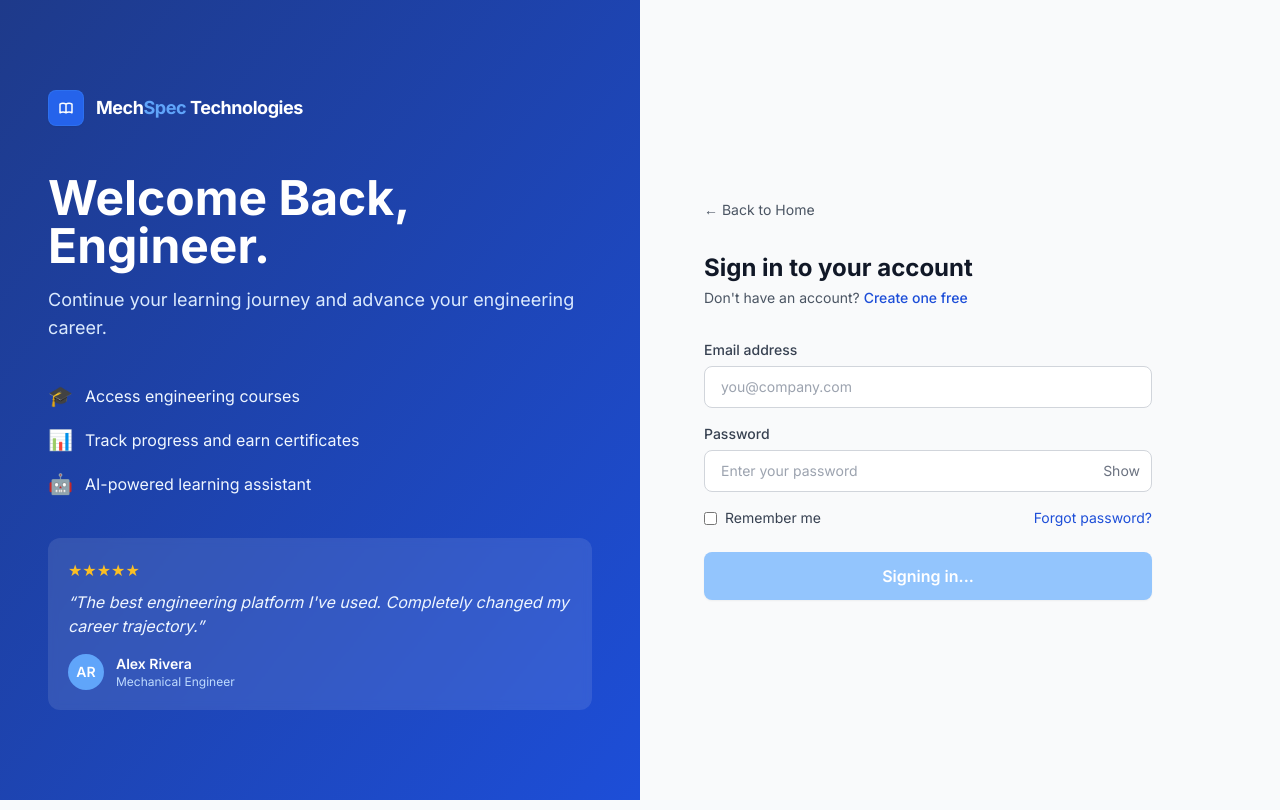
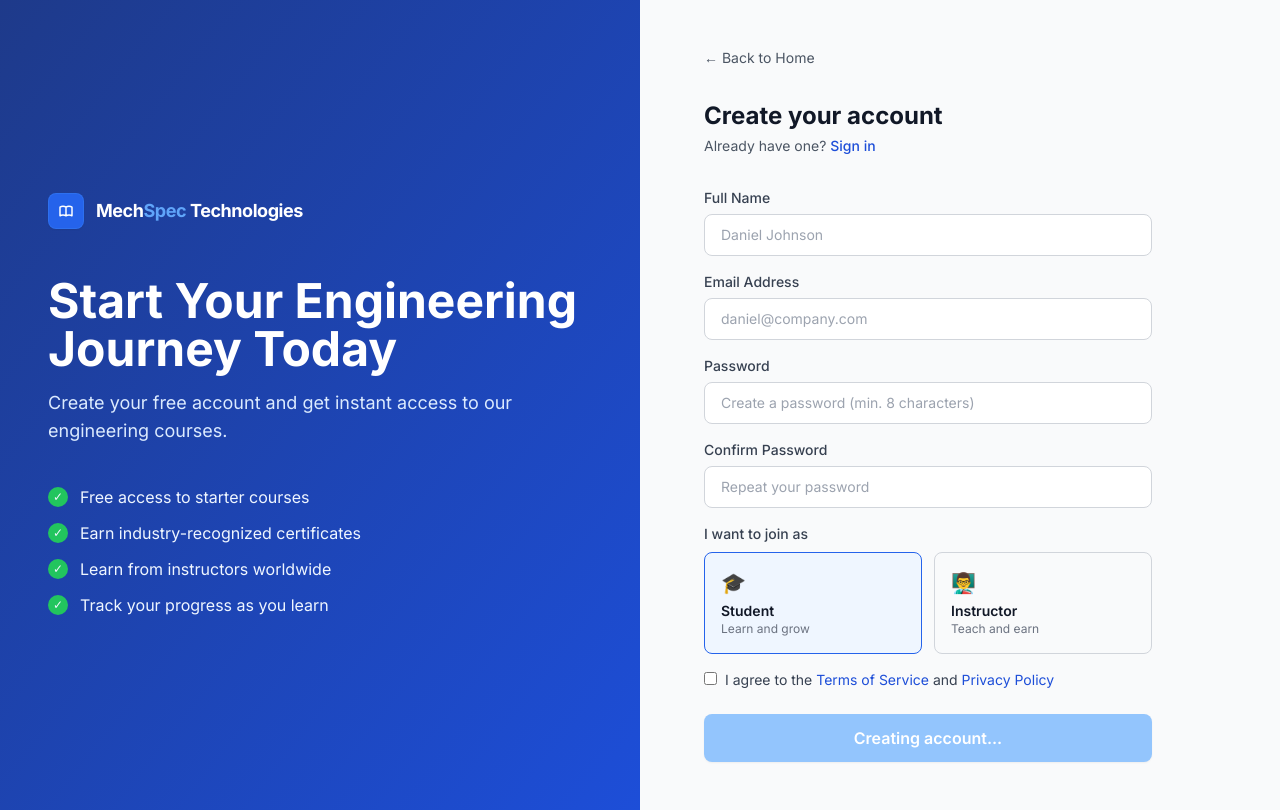
Before and after one commit to Daniel-Dadzie/secure-lms-mvp, a Next.js app in the folder client/: page /register in a window 1280 px wide. Built offline with nearby package versions, Linux system fonts and the light colour scheme; no server answers.

Commit message:
feat: implement registration page with validation and user role selection

```diff
--- a/client/src/app/(auth)/register/page.tsx
+++ b/client/src/app/(auth)/register/page.tsx
@@ -1,4 +1,4 @@
-// src/app/login/page.tsx
+// src/app/register/page.tsx
 "use client";
 
 import { useState } from "react";
@@ -7,51 +7,68 @@ import { useRouter } from "next/navigation";
 import { useAuthStore } from "@/store/auth.store";
 import { getDashboardPath } from "@/lib/redirects";
 
-// ----------------------------------------------------------------------------
-// Testimonial/feature content — kept as local, swappable config rather than
-// hardcoded JSX. The testimonial (name/company/quote) is placeholder content
-// pending real user testimonials; swapping or removing it later is a one-line
-// change here, not a page rewrite.
-// ----------------------------------------------------------------------------
 const FEATURES = [
-  { emoji: "🎓", text: "Access engineering courses" },
-  { emoji: "📊", text: "Track progress and earn certificates" },
-  { emoji: "🤖", text: "AI-powered learning assistant" },
+  "Free access to starter courses",
+  "Earn industry-recognized certificates",
+  "Learn from instructors worldwide",
+  "Track your progress as you learn",
 ];
 
-const TESTIMONIAL = {
-  quote: "The best engineering platform I've used. Completely changed my career trajectory.",
-  name: "Alex Rivera",
-  role: "Mechanical Engineer",
-  rating: 5,
-};
+type RoleChoice = "STUDENT" | "INSTRUCTOR";
 
-export default function LoginPage() {
+export default function RegisterPage() {
   const router = useRouter();
-  const login = useAuthStore((state) => state.login);
+  const register = useAuthStore((state) => state.register);
   const isLoading = useAuthStore((state) => state.isLoading);
 
+  const [fullName, setFullName] = useState("");
   const [email, setEmail] = useState("");
   const [password, setPassword] = useState("");
-  const [showPassword, setShowPassword] = useState(false);
-  const [rememberMe, setRememberMe] = useState(false);
+  const [confirmPassword, setConfirmPassword] = useState("");
+  const [role, setRole] = useState<RoleChoice>("STUDENT");
+  const [agreedToTerms, setAgreedToTerms] = useState(false);
   const [error, setError] = useState<string | null>(null);
+  const [fieldErrors, setFieldErrors] = useState<Record<string, string>>({});
+
+  function validate(): boolean {
+    const errors: Record<string, string> = {};
+
+    if (fullName.trim().length < 2) {
+      errors.fullName = "Full name must be at least 2 characters";
+    }
+    if (password.length < 8) {
+      errors.password = "Password must be at least 8 characters";
+    }
+    // Client-side only — confirmPassword is never sent to the backend,
+    // it has no meaning there. This check exists purely to catch typos
+    // before submitting.
+    if (password !== confirmPassword) {
+      errors.confirmPassword = "Passwords do not match";
+    }
+    if (!agreedToTerms) {
+      errors.terms = "You must agree to the Terms of Service and Privacy Policy";
+    }
+
+    setFieldErrors(errors);
+    return Object.keys(errors).length === 0;
+  }
 
   async function handleSubmit(e: React.FormEvent) {
     e.preventDefault();
     setError(null);
 
+    if (!validate()) return;
+
     try {
-      await login({ email, password });
+      await register({ email, password, fullName, role });
       const user = useAuthStore.getState().user;
       if (user) {
         router.push(getDashboardPath(user.role));
       }
     } catch (err: any) {
-      // Backend returns a generic message for both wrong email and wrong
-      // password (user-enumeration prevention) — surfaced as-is, not
-      // reinterpreted, so we don't accidentally leak more detail client-side
-      // than the API deliberately withholds.
+      // Backend returns a generic 409 for duplicate emails deliberately
+      // (never confirms whether an email is already registered) — shown
+      // as-is, not reinterpreted into something more specific.
       const message =
         err?.response?.data?.message || "Something went wrong. Please try again.";
       setError(message);
@@ -60,8 +77,8 @@ export default function LoginPage() {
 
   return (
     <div className="min-h-screen flex flex-col md:flex-row">
-      {/* Left panel — branding, features, testimonial */}
-      <div className="md:w-1/2 bg-gradient-to-br from-blue-900 to-blue-700 text-white p-8 md:p-12 flex flex-col justify-center relative overflow-hidden">
+      {/* Left panel */}
+      <div className="md:w-1/2 bg-gradient-to-br from-blue-900 to-blue-700 text-white p-8 md:p-12 flex flex-col justify-center">
         {/* Brand Header with Standardized Vector SVG Icon & Color-Split Text */}
         <div className="flex items-center gap-3 mb-12">
           <div className="w-9 h-9 rounded-lg bg-blue-600 flex items-center justify-center text-white shadow-sm shrink-0 border border-blue-500/40">
@@ -86,44 +103,28 @@ export default function LoginPage() {
         </div>
 
         <h1 className="text-4xl md:text-5xl font-bold mb-4 leading-tight">
-          Welcome Back,
+          Start Your Engineering
           <br />
-          Engineer.
+          Journey Today
         </h1>
         <p className="text-blue-100 text-lg mb-10">
-          Continue your learning journey and advance your engineering career.
+          Create your free account and get instant access to our engineering
+          courses.
         </p>
 
-        <ul className="space-y-4 mb-10">
+        <ul className="space-y-3">
           {FEATURES.map((feature) => (
-            <li key={feature.text} className="flex items-center gap-3 text-blue-50">
-              <span className="text-xl">{feature.emoji}</span>
-              <span>{feature.text}</span>
+            <li key={feature} className="flex items-center gap-3 text-blue-50">
+              <span className="w-5 h-5 rounded-full bg-green-500 flex items-center justify-center text-xs shrink-0">
+                ✓
+              </span>
+              <span>{feature}</span>
             </li>
           ))}
         </ul>
-
-        <div className="bg-white/10 rounded-xl p-5 backdrop-blur-sm">
-          <div className="text-amber-400 mb-2" aria-hidden="true">
-            {"★".repeat(TESTIMONIAL.rating)}
-          </div>
-          <p className="italic text-blue-50 mb-4">&ldquo;{TESTIMONIAL.quote}&rdquo;</p>
-          <div className="flex items-center gap-3">
-            <div className="w-9 h-9 rounded-full bg-blue-400 flex items-center justify-center text-sm font-semibold">
-              {TESTIMONIAL.name
-                .split(" ")
-                .map((n) => n[0])
-                .join("")}
-            </div>
-            <div>
-              <p className="font-semibold text-sm">{TESTIMONIAL.name}</p>
-              <p className="text-blue-200 text-xs">{TESTIMONIAL.role}</p>
-            </div>
-          </div>
-        </div>
       </div>
 
-      {/* Right panel — login form */}
+      {/* Right panel */}
       <div className="md:w-1/2 flex flex-col justify-center px-6 py-12 md:px-16 bg-gray-50">
         <Link
           href="/"
@@ -132,11 +133,11 @@ export default function LoginPage() {
           ← Back to Home
         </Link>
 
-        <h2 className="text-2xl font-bold text-gray-900 mb-1">Sign in to your account</h2>
+        <h2 className="text-2xl font-bold text-gray-900 mb-1">Create your account</h2>
         <p className="text-sm text-gray-600 mb-8">
-          Don&apos;t have an account?{" "}
-          <Link href="/register" className="text-blue-700 font-medium hover:underline">
-            Create one free
+          Already have one?{" "}
+          <Link href="/login" className="text-blue-700 font-medium hover:underline">
+            Sign in
           </Link>
         </p>
 
@@ -151,8 +152,27 @@ export default function LoginPage() {
           )}
 
           <div className="mb-4">
+            <label htmlFor="fullName" className="block text-sm font-medium text-gray-700 mb-1.5">
+              Full Name
+            </label>
+            <input
+              id="fullName"
+              type="text"
+              autoComplete="name"
+              required
+              value={fullName}
+              onChange={(e) => setFullName(e.target.value)}
+              placeholder="Daniel Johnson"
+              className="w-full rounded-lg border border-gray-300 px-4 py-2.5 text-sm focus:outline-none focus:ring-2 focus:ring-blue-600 text-slate-900"
+            />
+            {fieldErrors.fullName && (
+              <p className="text-red-600 text-xs mt-1">{fieldErrors.fullName}</p>
+            )}
+          </div>
+
+          <div className="mb-4">
             <label htmlFor="email" className="block text-sm font-medium text-gray-700 mb-1.5">
-              Email address
+              Email Address
             </label>
             <input
               id="email"
@@ -161,8 +181,8 @@ export default function LoginPage() {
               required
               value={email}
               onChange={(e) => setEmail(e.target.value)}
-              placeholder="you@company.com"
-              className="w-full rounded-lg border border-gray-300 px-4 py-2.5 text-sm focus:outline-none focus:ring-2 focus:ring-blue-600 focus:border-transparent text-slate-900"
+              placeholder="daniel@company.com"
+              className="w-full rounded-lg border border-gray-300 px-4 py-2.5 text-sm focus:outline-none focus:ring-2 focus:ring-blue-600 text-slate-900"
             />
           </div>
 
@@ -170,49 +190,105 @@ export default function LoginPage() {
             <label htmlFor="password" className="block text-sm font-medium text-gray-700 mb-1.5">
               Password
             </label>
-            <div className="relative">
             <input
               id="password"
-                type={showPassword ? "text" : "password"}
-                autoComplete="current-password"
+              type="password"
+              autoComplete="new-password"
               required
               value={password}
               onChange={(e) => setPassword(e.target.value)}
-                placeholder="Enter your password"
-                className="w-full rounded-lg border border-gray-300 px-4 py-2.5 pr-16 text-sm focus:outline-none focus:ring-2 focus:ring-blue-600 focus:border-transparent text-slate-900"
+              placeholder="Create a password (min. 8 characters)"
+              className="w-full rounded-lg border border-gray-300 px-4 py-2.5 text-sm focus:outline-none focus:ring-2 focus:ring-blue-600 text-slate-900"
             />
+            {fieldErrors.password && (
+              <p className="text-red-600 text-xs mt-1">{fieldErrors.password}</p>
+            )}
+          </div>
+
+          <div className="mb-4">
+            <label
+              htmlFor="confirmPassword"
+              className="block text-sm font-medium text-gray-700 mb-1.5"
+            >
+              Confirm Password
+            </label>
+            <input
+              id="confirmPassword"
+              type="password"
+              autoComplete="new-password"
+              required
+              value={confirmPassword}
+              onChange={(e) => setConfirmPassword(e.target.value)}
+              placeholder="Repeat your password"
+              className="w-full rounded-lg border border-gray-300 px-4 py-2.5 text-sm focus:outline-none focus:ring-2 focus:ring-blue-600 text-slate-900"
+            />
+            {fieldErrors.confirmPassword && (
+              <p className="text-red-600 text-xs mt-1">{fieldErrors.confirmPassword}</p>
+            )}
+          </div>
+
+          <div className="mb-4">
+            <span className="block text-sm font-medium text-gray-700 mb-2">I want to join as</span>
+            <div className="grid grid-cols-2 gap-3">
               <button
                 type="button"
-                onClick={() => setShowPassword((s) => !s)}
-                className="absolute right-3 top-1/2 -translate-y-1/2 text-sm text-gray-500 hover:text-gray-700"
-                aria-label={showPassword ? "Hide password" : "Show password"}
+                onClick={() => setRole("STUDENT")}
+                className={`text-left border rounded-lg p-4 transition-colors ${
+                  role === "STUDENT"
+                    ? "border-blue-600 bg-blue-50"
+                    : "border-gray-300 hover:border-gray-400"
+                }`}
               >
-                {showPassword ? "Hide" : "Show"}
+                <div className="text-xl mb-1">🎓</div>
+                <div className="font-semibold text-sm text-gray-900">Student</div>
+                <div className="text-xs text-gray-500">Learn and grow</div>
+              </button>
+              <button
+                type="button"
+                onClick={() => setRole("INSTRUCTOR")}
+                className={`text-left border rounded-lg p-4 transition-colors ${
+                  role === "INSTRUCTOR"
+                    ? "border-blue-600 bg-blue-50"
+                    : "border-gray-300 hover:border-gray-400"
+                }`}
+              >
+                <div className="text-xl mb-1">👨‍🏫</div>
+                <div className="font-semibold text-sm text-gray-900">Instructor</div>
+                <div className="text-xs text-gray-500">Teach and earn</div>
               </button>
             </div>
           </div>
 
-          <div className="flex items-center justify-between mb-6">
-            <label className="flex items-center gap-2 text-sm text-gray-700">
+          <div className="mb-2">
+            <label className="flex items-start gap-2 text-sm text-gray-700">
               <input
                 type="checkbox"
-                checked={rememberMe}
-                onChange={(e) => setRememberMe(e.target.checked)}
-                className="rounded border-gray-300 text-blue-600 focus:ring-blue-600"
+                checked={agreedToTerms}
+                onChange={(e) => setAgreedToTerms(e.target.checked)}
+                className="mt-0.5 rounded border-gray-300 text-blue-600 focus:ring-blue-600"
               />
-              Remember me
+              <span>
+                I agree to the{" "}
+                <Link href="/terms" className="text-blue-700 hover:underline">
+                  Terms of Service
+                </Link>{" "}
+                and{" "}
+                <Link href="/privacy" className="text-blue-700 hover:underline">
+                  Privacy Policy
+                </Link>
+              </span>
             </label>
-            <Link href="/forgot-password" className="text-sm text-blue-700 hover:underline">
-              Forgot password?
-            </Link>
+            {fieldErrors.terms && (
+              <p className="text-red-600 text-xs mt-1">{fieldErrors.terms}</p>
+            )}
           </div>
 
           <button
             type="submit"
             disabled={isLoading}
-            className="w-full bg-blue-800 hover:bg-blue-900 disabled:bg-blue-300 disabled:cursor-not-allowed text-white font-semibold py-3 rounded-lg transition-colors shadow-sm"
+            className="w-full mt-4 bg-blue-800 hover:bg-blue-900 disabled:bg-blue-300 disabled:cursor-not-allowed text-white font-semibold py-3 rounded-lg transition-colors shadow-sm"
           >
-            {isLoading ? "Signing in..." : "Sign In"}
+            {isLoading ? "Creating account..." : "Create Account"}
           </button>
         </form>
       </div>
```
Lines whose indentation alone changed are shown as unchanged.
